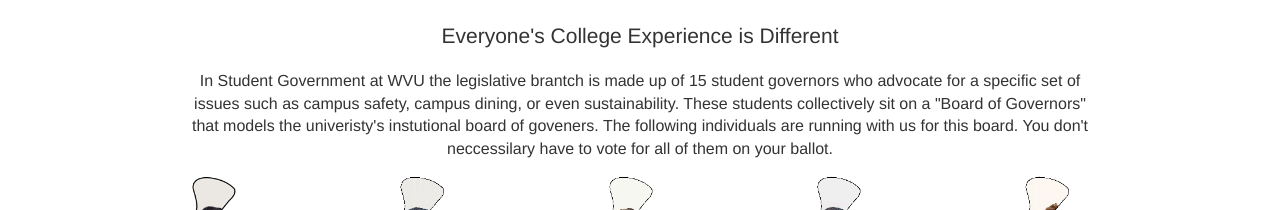
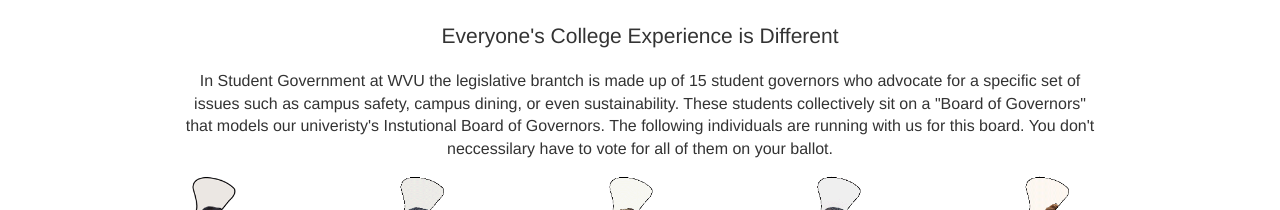
Before and after one commit to WVUExperience/WVUExperience, a plain HTML site: page ticket.html in a window 1280 px wide. Shown: the part 290-500 px from the top of the page. Drawn offline with nearby package versions, Linux system fonts and the light colour scheme.

Commit message:
corrected spelling mistake

```diff
--- a/ticket.html
+++ b/ticket.html
@@ -59,7 +59,7 @@
       Everyone's College Experience is Different
     </p>
     <p class="text-center">
-       In Student Government at WVU the legislative brantch is made up of 15 student governors who advocate for a specific set of issues such as campus safety, campus dining, or even sustainability. These students collectively sit on a "Board of Governors" that models the univeristy's instutional board of goveners. The following individuals are running with us for this board. You don't neccessilary have to vote for all of them on your ballot.
+       In Student Government at WVU the legislative brantch is made up of 15 student governors who advocate for a specific set of issues such as campus safety, campus dining, or even sustainability. These students collectively sit on a "Board of Governors" that models our univeristy's Instutional Board of Governors. The following individuals are running with us for this board. You don't neccessilary have to vote for all of them on your ballot.
     </p>
   </div>
 </div>
```
